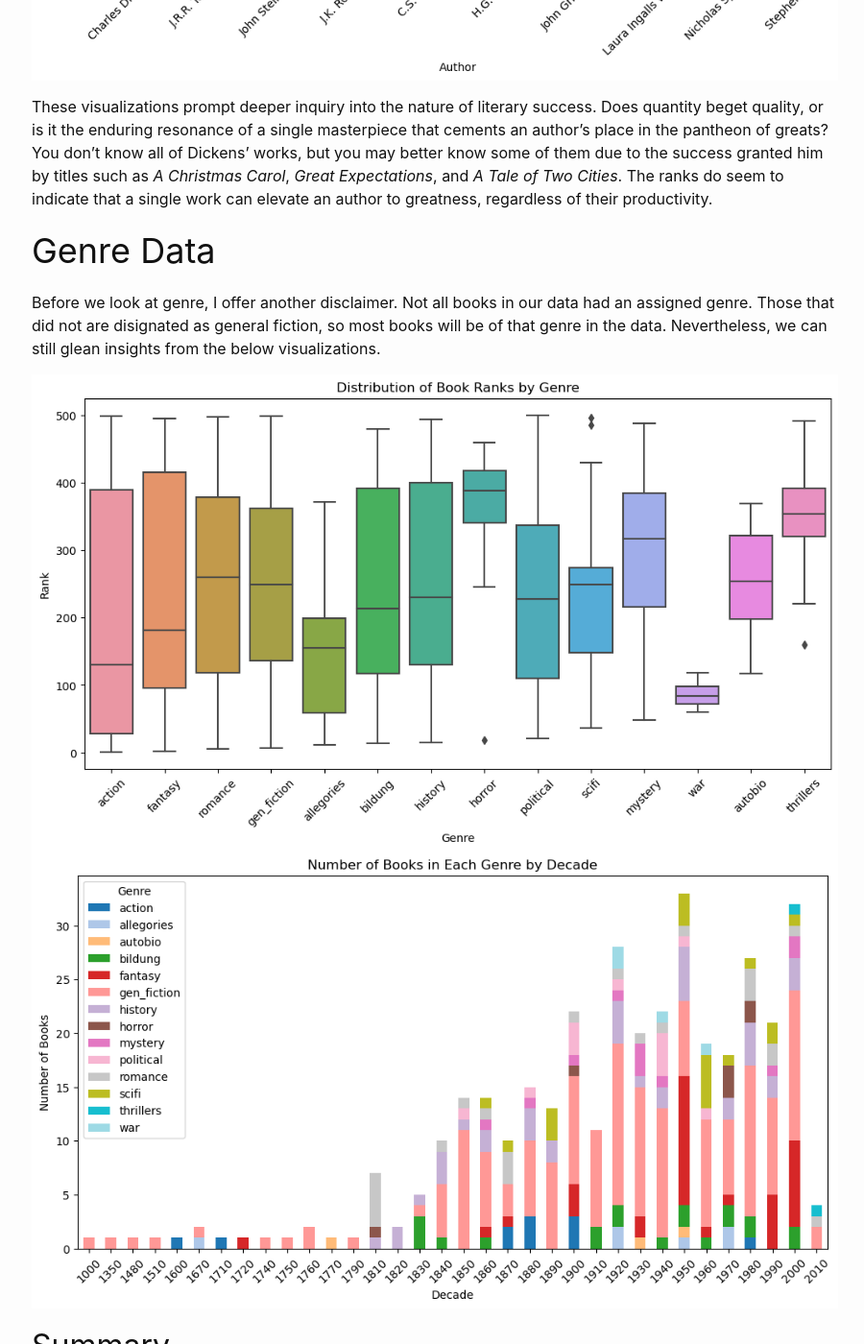
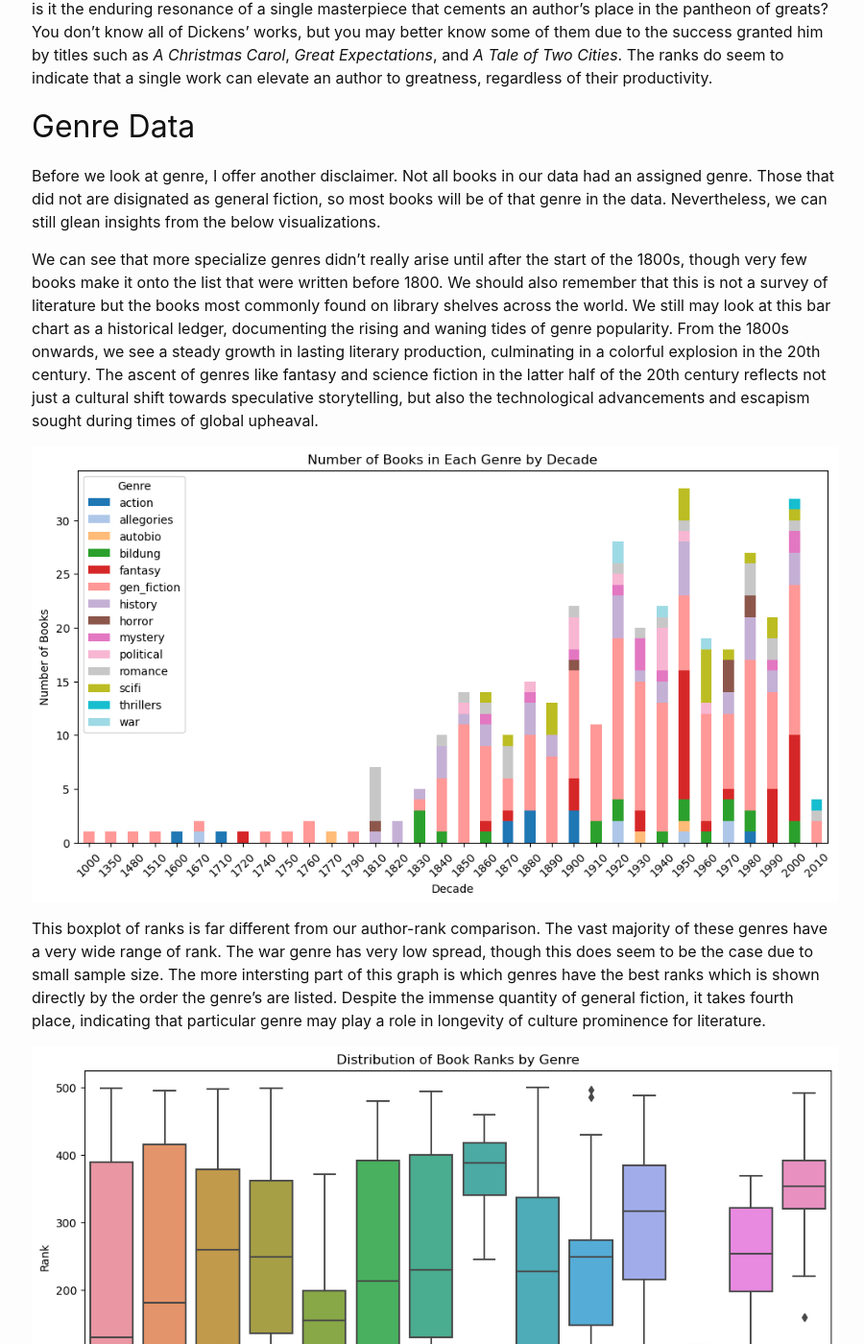
Before and after one commit to jbfish00/statsofplato.github.io, a Jekyll site: the page built from _posts/2023-12-08-classic-lit-pt2.md, in a window 1280 px wide and 1400 px high, scrolled down 5703 px. Shown: the whole window at 96% size, without its empty margins (187-1087 px from the left). Built offline with Jekyll 4.4.1, drawn with Linux system fonts in a browser that asks for light colours; comment, search, counter and statistics services are not loaded; some of the changed text lies outside the part shown.

Commit message:
Update 2023-12-08-classic-lit-pt2.md

```diff
--- a/_posts/2023-12-08-classic-lit-pt2.md
+++ b/_posts/2023-12-08-classic-lit-pt2.md
@@ -6,7 +6,7 @@
 image: "assets/images/Plato Among Books.png"
 ---
 
-## Introduction
+# Introduction
 Welcome to part 2 of our exploration through classic fiction of the world! In our [previous post](https://jbfish00.github.io/statsofplato.github.io/2023/12/07/classic-lit-pt1.html), we breifly discussed why one might want to look at data on classic literature. You'll remember that we scraped data from the [OCLC Library 100 List](https://www.oclc.org/en/worldcat/library100/top500.html) and the [List of best-selling books](https://en.wikipedia.org/wiki/List_of_best-selling_books) Wikipedia page then cleane and combined that data with data provided by Shane Sherman of [https://thegreatestbooks.org/](https://thegreatestbooks.org/).
 
 In this post, we will explore that data visually to see if we can answer questions such as:
@@ -16,10 +16,10 @@
 -Who are the most prolific authors of the books that are considered classics?
 
 
-## Visualizations
+# Visualizations
 
-# Country Data
-Countries and Their Ranks in Literature:
+## Country Data
+# Countries and Their Ranks in Literature:
 
 I wanted to illustrate countries and their best ranked book that they produced. A scatter plot seems like an odd choice, but I couldn't figure out any better way to show this. Despite the simplicity of this graph, a lot of information is packed in it. Of course we see each country and the best rank one of their books achieves, but in this we see which countries dominate certain intervals of the ranking system.
 
@@ -27,13 +27,13 @@
 
 ![Country with best rank](/statsofplato.github.io/assets/lit_EDA/Country_with_best_rank.png)
 
-Mapping Literary Proliferation:
+# Mapping Literary Proliferation:
 
 The impetus for this project was to get a macro view of great world fiction. The below choropleth map highlights the global distribution of literary works. Note that the scale here is a log scale to better distinguish differences between countries on the lower end of the scale. The United States, Britain, France, Columbia, Russia, Germany, and Canada each stand out as producing a higher number of books on this top 500 list. This visualization not only illustrates the concentration of literary production in these regions but also raises questions about the factors contributing to such disparities. This and other visuals we will see later caused me to ponder on possible language bias in the data. WorldCat claims that its list consolidates lists of libraries around the world, though it isn't hard to imagine most of their data still coming from libraries in the United States.
 
 ![Map](/statsofplato.github.io/assets/lit_EDA/Map_plot.png)
 
-Bestsellers by Country:
+# Bestsellers by Country:
 
 When looking at all bestseller data, it is important to keep in mind that the term "bestseller" is determined solely on whether or not it was on Wikipedia's bestseller list. I noted in my previous post that Wikipedia acknowledges that some books may have sold tens of millions of copies, but because they have no reliable data, those books are omitted. These include such books as *The Lord of the Rings* trilogy. Thus most books that are classified as bestsellers are more modern.
 
@@ -42,21 +42,17 @@
 ![Bestsellers by Country](/statsofplato.github.io/assets/lit_EDA/Bestsellers_by_country.png)
 
 
-# Author Data
+## Author Data
 
 In the realm of literature, the names of certain authors are recurrently echoed with reverence. But, what distinguishes these literary titans from their peers? Through the lenses of data visualization, we can glean insights into the prolificacy and prominence of the top authors in fiction.
 
-The Varied Heights of Literary Prominence:
-
-A boxplot showcasing the rank distribution among the top 10 authors reveals a fascinating diversity in their critical acclaim. The 'Rank' reflects a book's position on a list of bestsellers, with a lower rank signifying higher prestige. The spread of the boxes and whiskers illustrates the variability of an author's oeuvre in capturing the zeitgeist of their times. For instance, Charles Dickens and J.R.R. Tolkien display a tight clustering of ranks, indicating a consistent high performance across their publications. In contrast, other authors like Stephen King exhibit a broader spread, suggesting a range of ranks and perhaps a more diverse reception to their works. Outliers, as seen in the plot, may represent works that broke through the typical boundaries, either soaring to exceptional heights or not quite reaching the usual marks of success.
-
-Prolificacy and Literary Dominance:
+# Prolificacy and Literary Dominance:
 
 Turning to a bar graph illustrating the number of books by the top 10 most prolific authors, we observe the sheer volume of output as a metric of literary dominance. John Grisham and Charles Dickens stand tall, their bars soaring high, indicative of their extensive bibliographies. The problem here is, I have never heard of John Grisham, and I have only every heard of a single one of his books, *The Pelican Brief*. So let us turn to a comaprison of author's book's ranks.
 
 ![Top Authors](/statsofplato.github.io/assets/lit_EDA/Top_authors.png)
 
-Here we see a much more expected picture. Dickens at the top. I do have a great bias towards Dickens as I read *A Christmas Carol* twice a year and many of his other books are among my favorite books of all time. If we but compare Dickens and Grisham, we see that Dickens wrote more books of higher rank than Grisham. Dickens' worst book is at Grisham's median ranked book, while Grisham's best doesn't even make it to Dickens' median.
+Here in our boxplot, we see a much more expected picture. Dickens at the top. I do have a great bias towards Dickens as I read *A Christmas Carol* twice a year and many of his other books are among my favorite books of all time. If we but compare Dickens and Grisham, we see that Dickens wrote more books of higher rank than Grisham. Dickens' worst book is at Grisham's median ranked book, while Grisham's best doesn't even make it to Dickens' median.
 
 Another item of note is that the four British authors on the list are within the top five of this graph. This does seem to indicate a sort of continued British dominance over all other countries, including the United States, in literature worldwide.
 
@@ -64,23 +60,21 @@
 
 These visualizations prompt deeper inquiry into the nature of literary success. Does quantity beget quality, or is it the enduring resonance of a single masterpiece that cements an author's place in the pantheon of greats? You don't know all of Dickens' works, but you may better know some of them due to the success granted him by titles such as *A Christmas Carol*, *Great Expectations*, and *A Tale of Two Cities*. The ranks do seem to indicate that a single work can elevate an author to greatness, regardless of their productivity.
 
-# Genre Data
+## Genre Data
 
 Before we look at genre, I offer another disclaimer. Not all books in our data had an assigned genre. Those that did not are disignated as general fiction, so most books will be of that genre in the data. Nevertheless, we can still glean insights from the below visualizations.
 
-![Rank Genre Boxplot](/statsofplato.github.io/assets/lit_EDA/Rank_genre_boxplots.png)
+We can see that more specialize genres didn't really arise until after the start of the 1800s, though very few books make it onto the list that were written before 1800. We should also remember that this is not a survey of literature but the books most commonly found on library shelves across the world. We still may look at this bar chart as a historical ledger, documenting the rising and waning tides of genre popularity. From the 1800s onwards, we see a steady growth in lasting literary production, culminating in a colorful explosion in the 20th century. The ascent of genres like fantasy and science fiction in the latter half of the 20th century reflects not just a cultural shift towards speculative storytelling, but also the technological advancements and escapism sought during times of global upheaval.
+
 ![Genre by Decade](/statsofplato.github.io/assets/lit_EDA/books_by_genre_by_decade.png)
 
+This boxplot of ranks is far different from our author-rank comparison. The vast majority of these genres have a very wide range of rank. The war genre has very low spread, though this does seem to be the case due to small sample size. The more intersting part of this graph is which genres have the best ranks which is shown directly by the order the genre's are listed. Despite the immense quantity of general fiction, it takes fourth place, indicating that particular genre may play a role in longevity of culture prominence for literature.
 
-## Summary
-
-## Conclusion
+![Rank Genre Boxplot](/statsofplato.github.io/assets/lit_EDA/Rank_genre_boxplots.png)
 
 
-#The visualizations you chose previously along with commentary and insights.
-#A summary of the most intriguing findings from your data and how the EDA
-#A concluding statement.
-
+# Conclusion
+This is just a sampling of the different way one could visualize this data. If you would like to play around with the data yourself, here is a link to [my GitHub Repository](https://github.com/jbfish00/classic_lit) where the data and code can be found. While you're at it, check out my [interactive dashboard](insert link) which has some pre-made graphs to visualize the data in different ways.
 
 <p style="text-align: center"><em>“Ignorance, the root and stem of every evil.”
 ― Plato</em></p>
```
